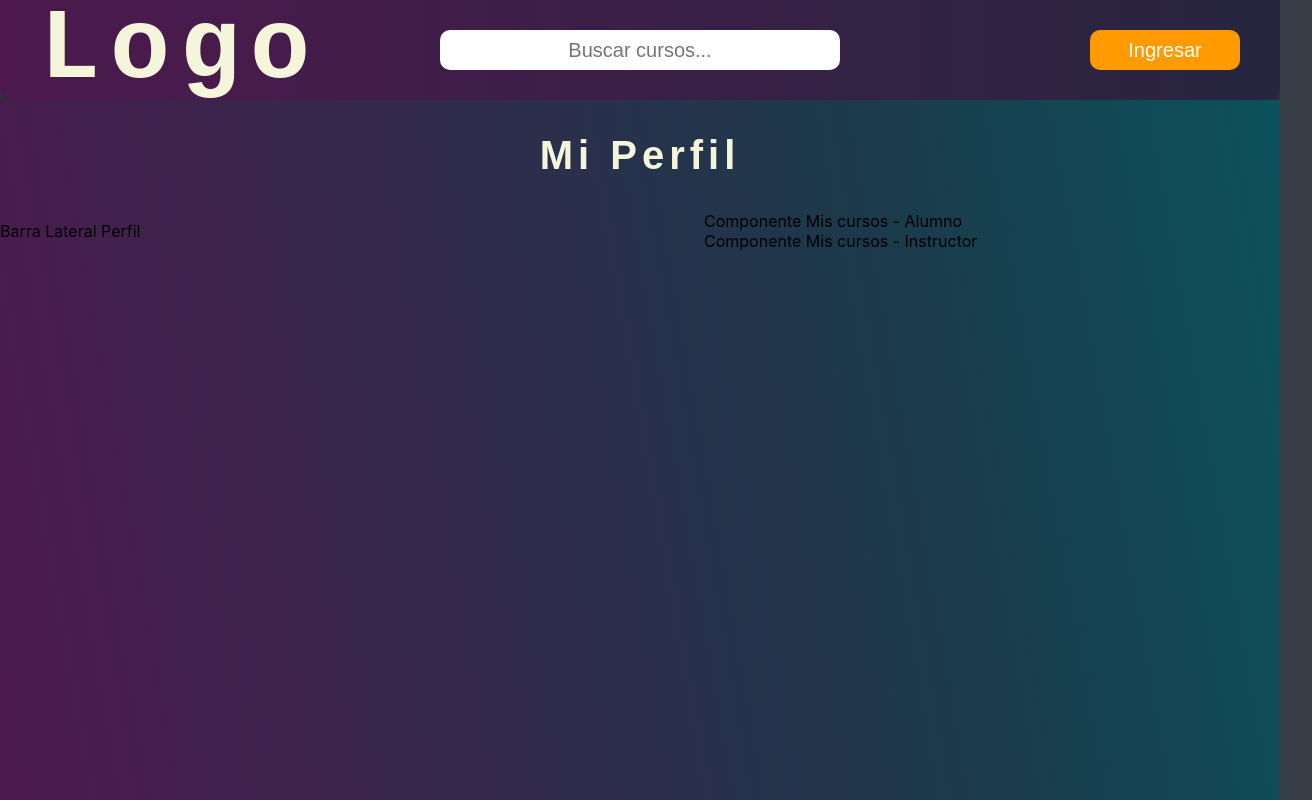
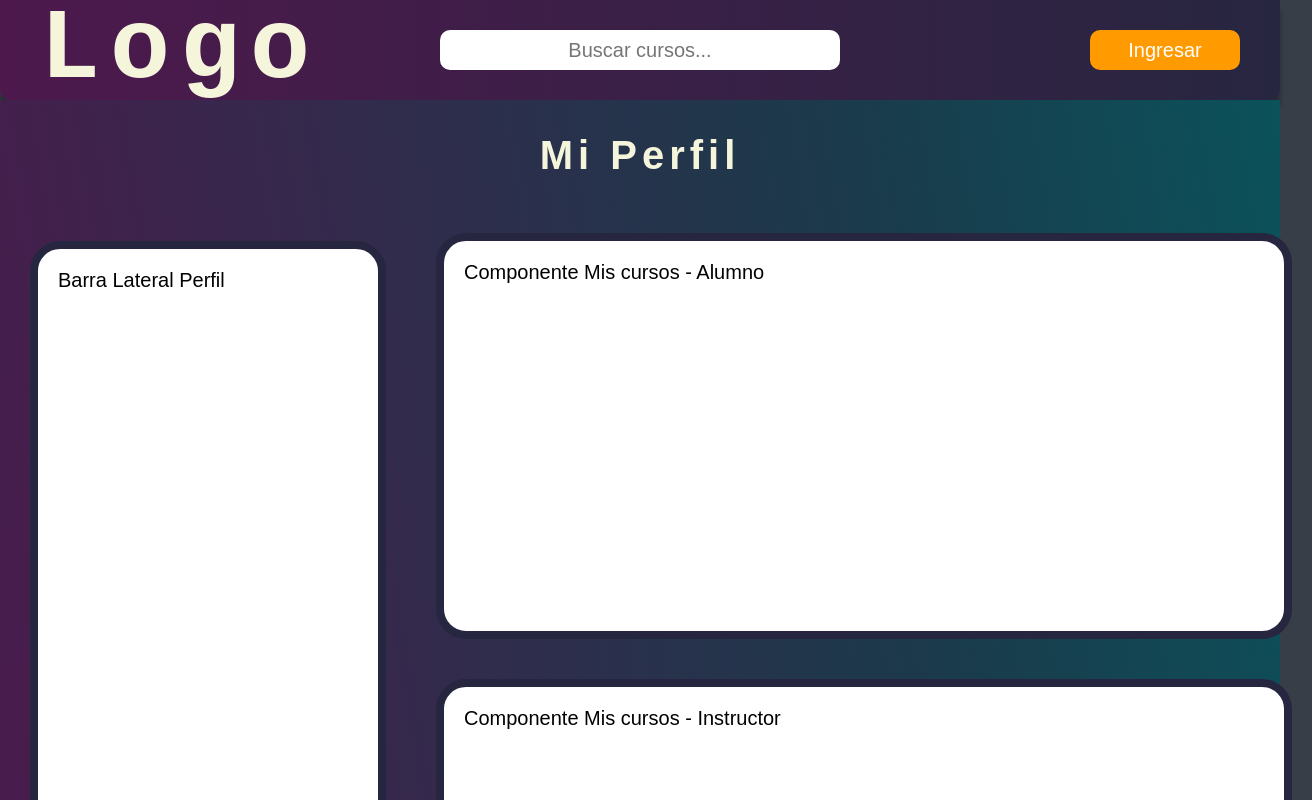
Before and after one commit to JosePuelloCortina/E-learning, a React (Create React App) app in the folder client/: page /profile in a window 1280 px wide. Shown: the top 800 px of the page, 1312 px wide, since content can reach past the window. Built offline with nearby package versions, Linux system fonts and the light colour scheme.

Commit message:
dando estilo a los componentes perfil y mis cursos

```diff
--- a/client/src/Componentes/MyCoursesAlumn/MyCoursesAlumn.jsx
+++ b/client/src/Componentes/MyCoursesAlumn/MyCoursesAlumn.jsx
@@ -1,8 +1,9 @@
 import React from 'react'
+import style from './myCoursesAlumn.module.css'
 
 export default function myCoursesAlumn() {
     return(
-        <div>
+        <div className={style.container}>
         Componente Mis cursos - Alumno
         </div>
     )
--- a/client/src/Componentes/MyCoursesAlumn/myCoursesAlumn.module.css
+++ b/client/src/Componentes/MyCoursesAlumn/myCoursesAlumn.module.css
@@ -0,0 +1,14 @@
+.container {
+    display: flex;
+    align-self: center;
+    width: 800px;
+    height: 350px;
+    background-color: white;
+    margin: 20px;
+    color: black;
+    font-family: 'Montserrat', sans-serif;
+    font-size: 20px;
+    border-radius: 30px;
+    padding: 20px;
+    border: solid var(--color4) 8px;
+}
--- a/client/src/Componentes/MyCoursesInstructor/MyCoursesInstructor.jsx
+++ b/client/src/Componentes/MyCoursesInstructor/MyCoursesInstructor.jsx
@@ -1,8 +1,9 @@
 import React from 'react'
+import style from './myCoursesInstructor.module.css'
 
 export default function myCoursesInstructor() {
     return(
-        <div>
+        <div className={style.container}>
         Componente Mis cursos - Instructor
         </div>
     )
--- a/client/src/Componentes/MyCoursesInstructor/myCoursesInstructor.module.css
+++ b/client/src/Componentes/MyCoursesInstructor/myCoursesInstructor.module.css
@@ -0,0 +1,14 @@
+.container {
+    display: flex;
+    align-self: center;
+    width: 800px;
+    height: 350px;
+    background-color: white;
+    margin: 20px;
+    color: black;
+    font-family: 'Montserrat', sans-serif;
+    font-size: 20px;
+    border-radius: 30px;
+    padding: 20px;
+    border: solid var(--color4) 8px;
+}
--- a/client/src/Componentes/ProfileLateralBar/ProfileLateralBar.jsx
+++ b/client/src/Componentes/ProfileLateralBar/ProfileLateralBar.jsx
@@ -1,9 +1,11 @@
 import React from 'react'
+import styles from './profileLateralBar.module.css'
 
 export default function profileLateralBar() {
     return(
-        <div>
+        <div className={styles.container}>
         Barra Lateral Perfil
+
         </div>
     )
 }
--- a/client/src/Componentes/ProfileLateralBar/profileLateralBar.module.css
+++ b/client/src/Componentes/ProfileLateralBar/profileLateralBar.module.css
@@ -0,0 +1,13 @@
+.container {
+    display: flex;
+    width: 300px;
+    height: 780px;
+    background-color: white;
+    margin: 30px;
+    color: black;
+    font-family: 'Montserrat', sans-serif;
+    font-size: 20px;
+    border-radius: 30px;
+    padding: 20px;
+    border: solid var(--color4) 8px;
+}
--- a/client/src/Componentes/UserProfile/userProfile.module.css
+++ b/client/src/Componentes/UserProfile/userProfile.module.css
@@ -2,7 +2,7 @@
     display: flex;
     flex-direction: column;
     align-items: center;
-    height: 700px;
+    height: 1200px;
     width: auto;
     background: rgb(11,82,91);
     background: linear-gradient(260deg, rgba(11,82,91,1) 0%, rgba(27,58,75,1) 30%, rgba(77,25,77,1) 100%);
@@ -23,12 +23,13 @@ h2 {
 
 .profileDetail {
     display: flex;
-    width: 45%;
+    width: auto;
 }
 
 .cursesDetail{
     display: flex;
     flex-direction: column;
-    width: 45%;
+    justify-content: center;
+    width: auto;
 
 }
```
